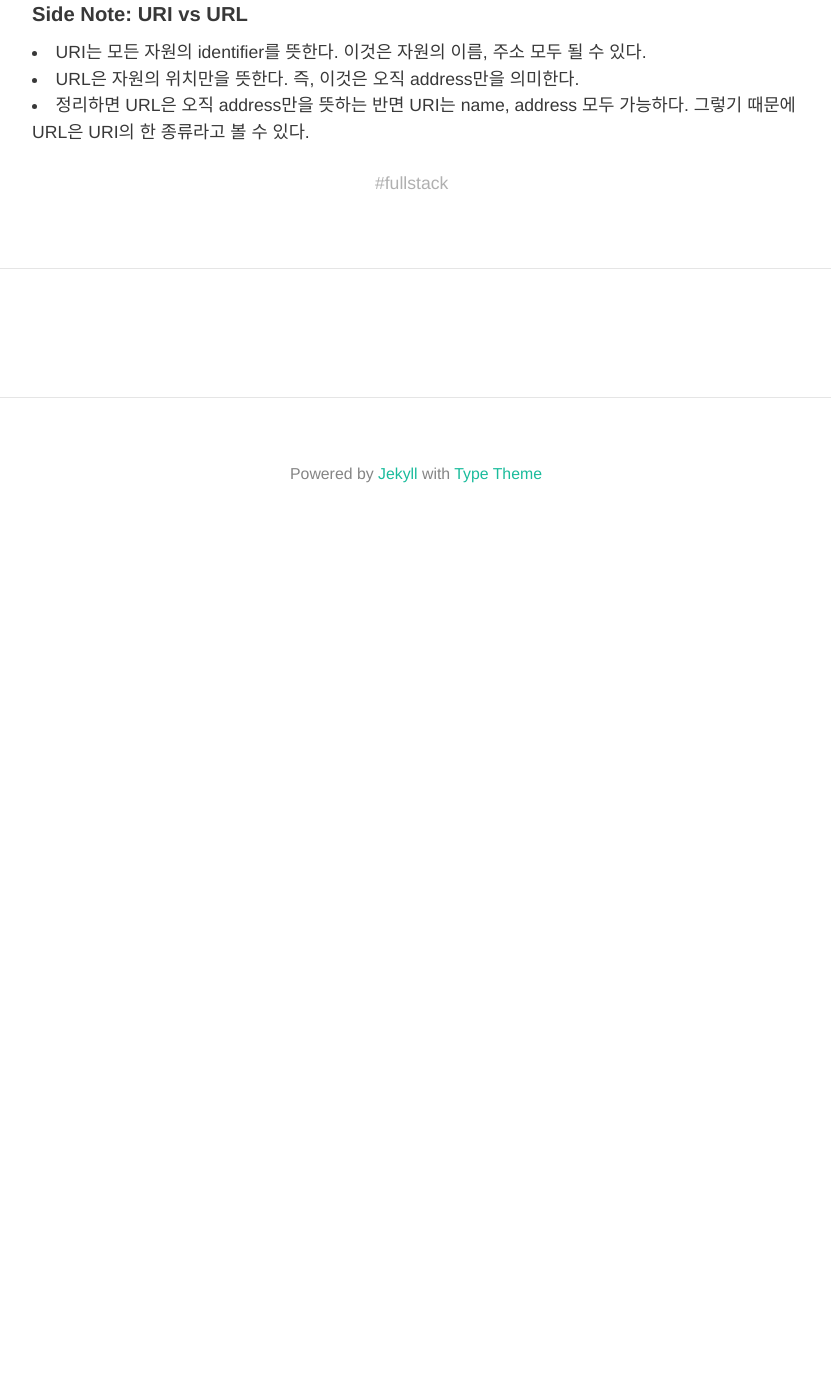
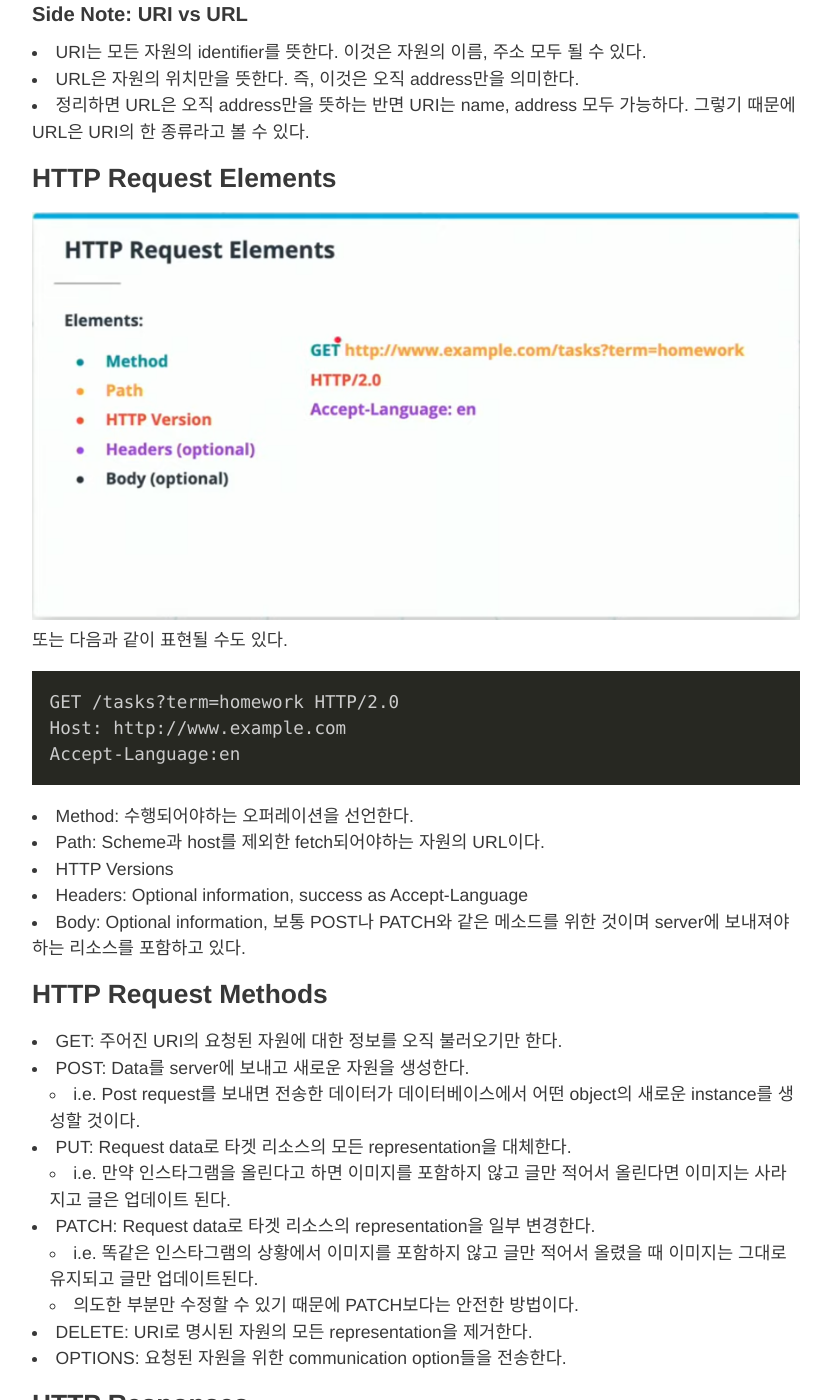
Before and after one commit to HyunlangBan/hyunlangban.github.io, a Jekyll site: the page built from _posts/2020-02-27-fullstack-api-flask.md, in a window 1280 px wide and 1400 px high, scrolled down 1445 px. Shown: the whole window, without its empty margins (224-1055 px from the left). Built offline with Jekyll 4.4.1, drawn with Linux system fonts in a browser that asks for light colours; nearby versions of some CDN libraries; some web fonts are replaced; comment, search, counter and statistics services are not loaded; before the commit the page ends 1994 px from its top, so only the background shows below that; some of the changed text lies outside the part shown.

Commit message:
Update 2020-02-27-fullstack-api-flask.md

````diff
--- a/_posts/2020-02-27-fullstack-api-flask.md
+++ b/_posts/2020-02-27-fullstack-api-flask.md
@@ -38,3 +38,62 @@ Hypertext Transfer Protocol(HTTP)는 컴퓨터들이 서로 커뮤니케이션
 - URI는 모든 자원의 identifier를 뜻한다. 이것은 자원의 이름, 주소 모두 될 수 있다.
 - URL은 자원의 위치만을 뜻한다. 즉, 이것은 오직 address만을 의미한다.
 - 정리하면 URL은 오직 address만을 뜻하는 반면 URI는 name, address 모두 가능하다. 그렇기 때문에 URL은 URI의 한 종류라고 볼 수 있다.
+
+### HTTP Request Elements
+![requestelement](/img/requestelement.png)
+또는 다음과 같이 표현될 수도 있다.
+```
+GET /tasks?term=homework HTTP/2.0
+Host: http://www.example.com
+Accept-Language:en
+```
+
+- Method: 수행되어야하는 오퍼레이션을 선언한다.
+- Path: Scheme과 host를 제외한 fetch되어야하는 자원의 URL이다.
+- HTTP Versions
+- Headers: Optional information, success as Accept-Language
+- Body: Optional information, 보통 POST나 PATCH와 같은 메소드를 위한 것이며 server에 보내져야 하는 리소스를 포함하고 있다.
+
+
+### HTTP Request Methods
+- GET: 주어진 URI의 요청된 자원에 대한 정보를 오직 불러오기만 한다.
+- POST: Data를 server에 보내고 새로운 자원을 생성한다.
+  - i.e. Post request를 보내면 전송한 데이터가 데이터베이스에서 어떤 object의 새로운 instance를 생성할 것이다.
+- PUT: Request data로 타겟 리소스의 모든 representation을 대체한다.
+  - i.e. 만약 인스타그램을 올린다고 하면 이미지를 포함하지 않고 글만 적어서 올린다면 이미지는 사라지고 글은 업데이트 된다.
+- PATCH: Request data로 타겟 리소스의 representation을 일부 변경한다.
+  - i.e. 똑같은 인스타그램의 상황에서 이미지를 포함하지 않고 글만 적어서 올렸을 때 이미지는 그대로 유지되고 글만 업데이트된다.
+  - 의도한 부분만 수정할 수 있기 때문에 PATCH보다는 안전한 방법이다.
+- DELETE: URI로 명시된 자원의 모든 representation을 제거한다.
+- OPTIONS: 요청된 자원을 위한 communication option들을 전송한다.
+
+### HTTP Responses
+![responseElement](/img/responseelement.png)
+
+#### Elements
+- Status Code & Status Message
+- HTTP Version
+- Headers: Request header와 비슷하다. response와 resource representation에 관한 정보를 제공한다. 보편적인 headers는 다음과 같다.
+  - Date: response가 언제 보내졌는지
+  - Content-Type: request의 body의 media type
+- Body: 요청된 리소스를 포함하는 optional data
+
+#### Status Codes
+API developer로서 정확한 status code를 보내는 것이 중요하다. status code는 무엇이 error를 발생시켰는지 또한 어떻게 진행되었는지를 이해하는데에 도움을 준다.
+
+#### Codes fall into five categories
+- `1xx`: Informational
+- `2xx`: Success
+- `3xx`: Redirection
+- `4xx`: Client Error
+- `5xx`: Server Error
+
+#### Common Codes
+- `200`: OK
+- `201`: Created
+- `304`: Not Modified
+- `400`: Bad Request
+- `401`: Unauthorized
+- `404`: Not Found
+- `405`: Method Not Allowed
+- `500`: Internal Server Error
````
